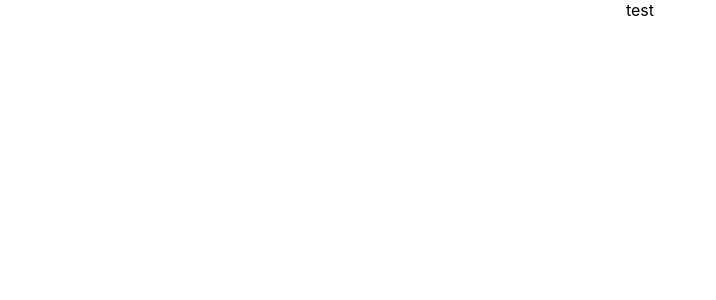
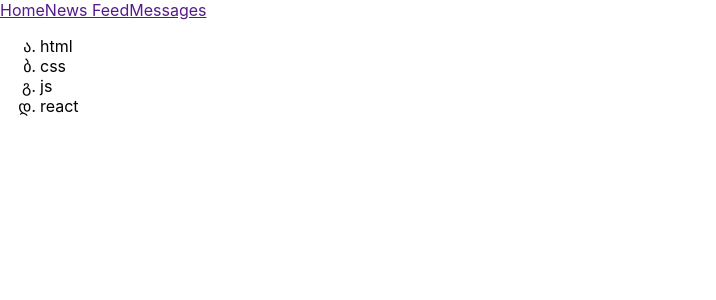
Before and after one commit to Xotonori/social-network-project, a React (Create React App) app: page / in a window 1280 px wide. Shown: the top 300 px of the page, without its empty margins (0-716 px from the left). Built offline with nearby package versions, Linux system fonts and the light colour scheme.

Commit message:
Lessons 1-7 is done

```diff
--- a/src/App.css
+++ b/src/App.css
@@ -1,38 +1,3 @@
-.App {
-  text-align: center;
+ul li {
+  list-style-type: georgian;
 }
-
-.App-logo {
-  height: 40vmin;
-  pointer-events: none;
-}
-
-@media (prefers-reduced-motion: no-preference) {
-  .App-logo {
-    animation: App-logo-spin infinite 20s linear;
-  }
-}
-
-.App-header {
-  background-color: #282c34;
-  min-height: 100vh;
-  display: flex;
-  flex-direction: column;
-  align-items: center;
-  justify-content: center;
-  font-size: calc(10px + 2vmin);
-  color: white;
-}
-
-.App-link {
-  color: #61dafb;
-}
-
-@keyframes App-logo-spin {
-  from {
-    transform: rotate(0deg);
-  }
-  to {
-    transform: rotate(360deg);
-  }
-}
--- a/src/App.js
+++ b/src/App.js
@@ -1,12 +1,36 @@
 import React from 'react';
 import './App.css';
 
-function App() {
-  return (
-    <div className="App">
-      test
-    </div>
-  );
-}
+const App = () => {
+    return (
+        <div>
+            <Header />
+            <Technologies />
+        </div>
+    );
+};
+
+const Header = () => {
+    return (
+        <div className='Header'>
+            <a href="">Home</a>
+            <a href="">News Feed</a>
+            <a href="">Messages</a>
+        </div>
+    )
+};
+
+const Technologies = () => {
+    return (
+        <div className="Technologies">
+            <ul>
+                <li>html</li>
+                <li>css</li>
+                <li>js</li>
+                <li>react</li>
+            </ul>
+        </div>
+    )
+};
 
 export default App;
```
Also changed, not shown: src/index.js (+4 -4 lines).
